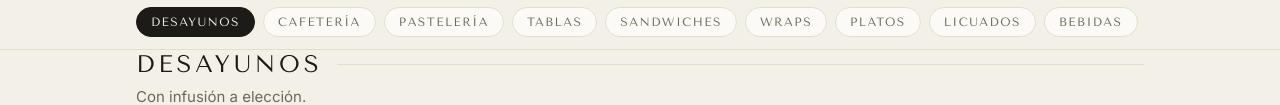
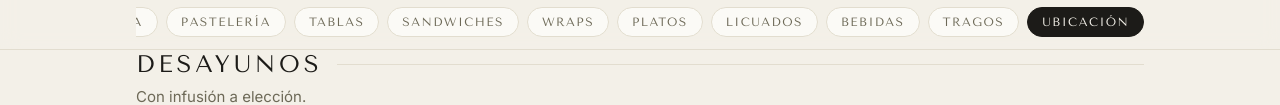
Before and after one commit to vgaggio/tentacion-iberica-web, a plain HTML site: page index.html in a window 1280 px wide. Shown: the part 897-1002 px from the top of the page. Drawn offline with nearby package versions, Linux system fonts and the light colour scheme.

Commit message:
fix: categoría activa calculada por posición (incluye Ubicación al final)
Co-Authored-By: Claude Opus 5.5 <noreply@anthropic.com>

```diff
--- a/index.html
+++ b/index.html
@@ -142,11 +142,21 @@ const links = [...document.querySelectorAll(".cats a")];
 const catsBar = document.getElementById("cats");
 // mover SOLO la barra de categorías (scrollIntoView movía también la página y cortaba el scroll al tocar una categoría)
 const centerChip = a => catsBar.scrollTo({left: a.offsetLeft - (catsBar.clientWidth - a.offsetWidth) / 2, behavior: "smooth"});
-const obs = new IntersectionObserver(es => es.forEach(e => {
-  if (!e.isIntersecting) return;
-  links.forEach(a => { const on = a.dataset.id === e.target.id; a.classList.toggle("on", on); if (on) centerChip(a); });
-}), {rootMargin:"-130px 0px -65% 0px"});
-document.querySelectorAll("section").forEach(s => obs.observe(s));
+const SECS = "main section";
+// categoría activa = última sección cuyo título ya pasó debajo de la barra fija
+let activeId = null;
+const secs = () => [...document.querySelectorAll(SECS)].filter(s => s.style.display !== "none");
+function markActive(){
+  const lim = document.querySelector(".bar").getBoundingClientRect().bottom + 24;
+  const list = secs(); let cur = list[0];
+  for (const s of list) if (s.getBoundingClientRect().top <= lim) cur = s;
+  if (innerHeight + scrollY >= document.documentElement.scrollHeight - 4) cur = list[list.length - 1];
+  if (!cur || cur.id === activeId) return;
+  activeId = cur.id;
+  links.forEach(a => { const on = a.dataset.id === activeId; a.classList.toggle("on", on); if (on) centerChip(a); });
+}
+addEventListener("scroll", () => requestAnimationFrame(markActive), {passive:true});
+addEventListener("load", markActive); markActive();
 // la carta se dibuja por JS: si se entra con #seccion, saltar ahí una vez que existe
 const goHash = () => { const el = location.hash && document.getElementById(location.hash.slice(1)); if (el) el.scrollIntoView({behavior:"instant"}); };
 goHash(); window.addEventListener("load", goHash, {once:true});
```
Also changed, not shown: pedido.html (+15 -5 lines).
